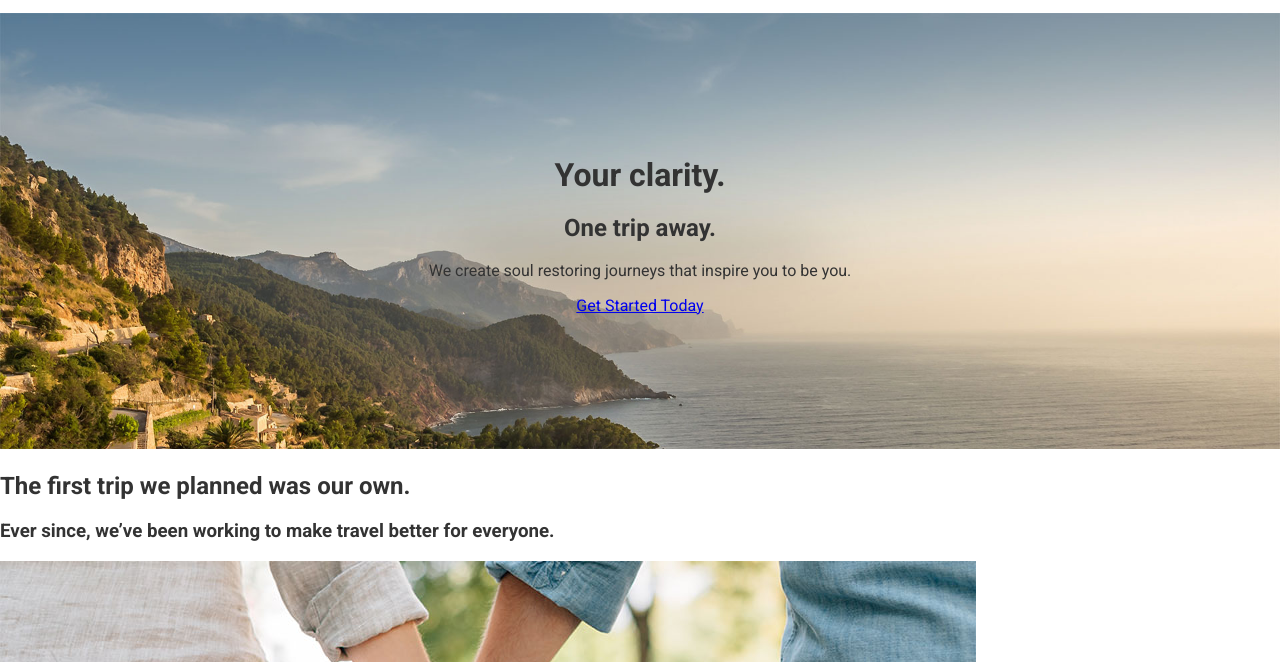
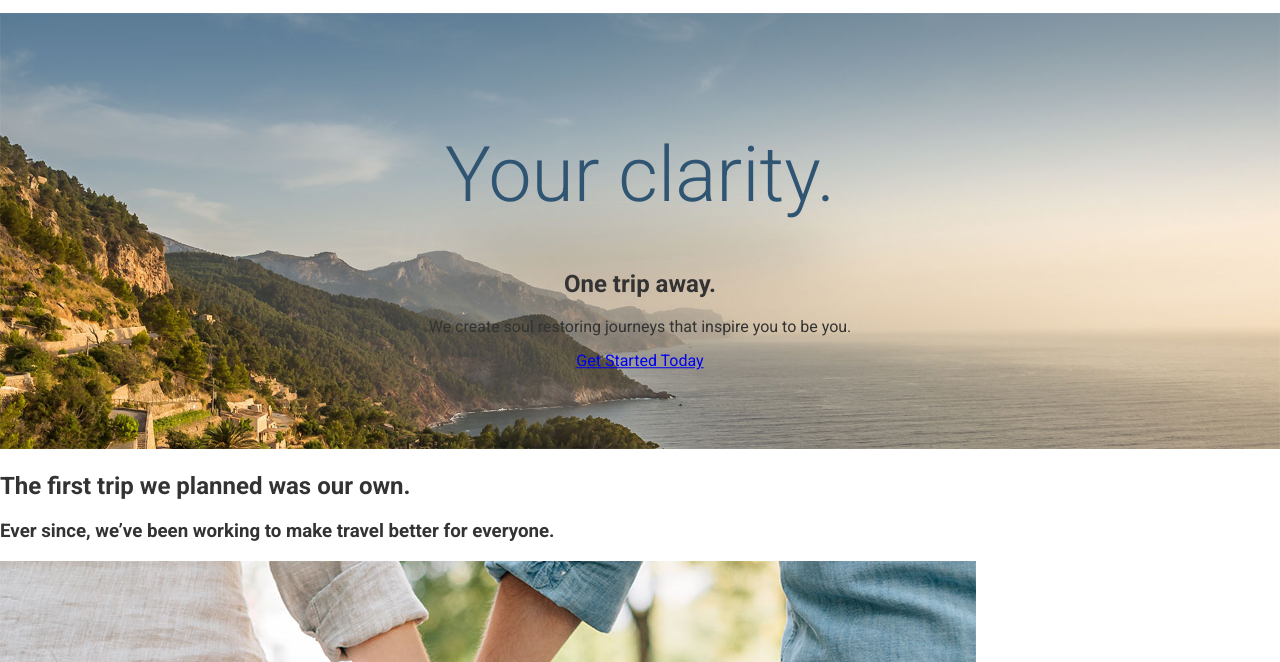
Before and after one commit to JericRice/travel-site, a website built with webpack: page app/index.html in a window 1280 px wide. Shown: the part 138-800 px from the top of the page. Built offline with nearby package versions, Linux system fonts and the light colour scheme.

Commit message:
updated font in hero title

```diff
--- a/app/assets/styles/modules/_large-hero.css
+++ b/app/assets/styles/modules/_large-hero.css
@@ -10,3 +10,9 @@
     width: 100%;
     text-align: center;
 }
+
+.large-hero__title {
+    font-weight: 300;
+    color: #2f5572;
+    font-size: 4.8rem;
+}
--- a/app/index.html
+++ b/app/index.html
@@ -23,7 +23,7 @@
   <div class="large-hero">
     <img src="assets/images/hero--large.jpg">
     <div class="large-hero__text-context">
-      <h1>Your clarity.</h1>
+      <h1 class="large-hero__title">Your clarity.</h1>
       <h2>One trip away.</h2>
       <p>We create soul restoring journeys that inspire you to be you.</p>
       <p><a href="#">Get Started Today</a></p>
```
Also changed, not shown: app/bundled.js (+1 -1 lines).
